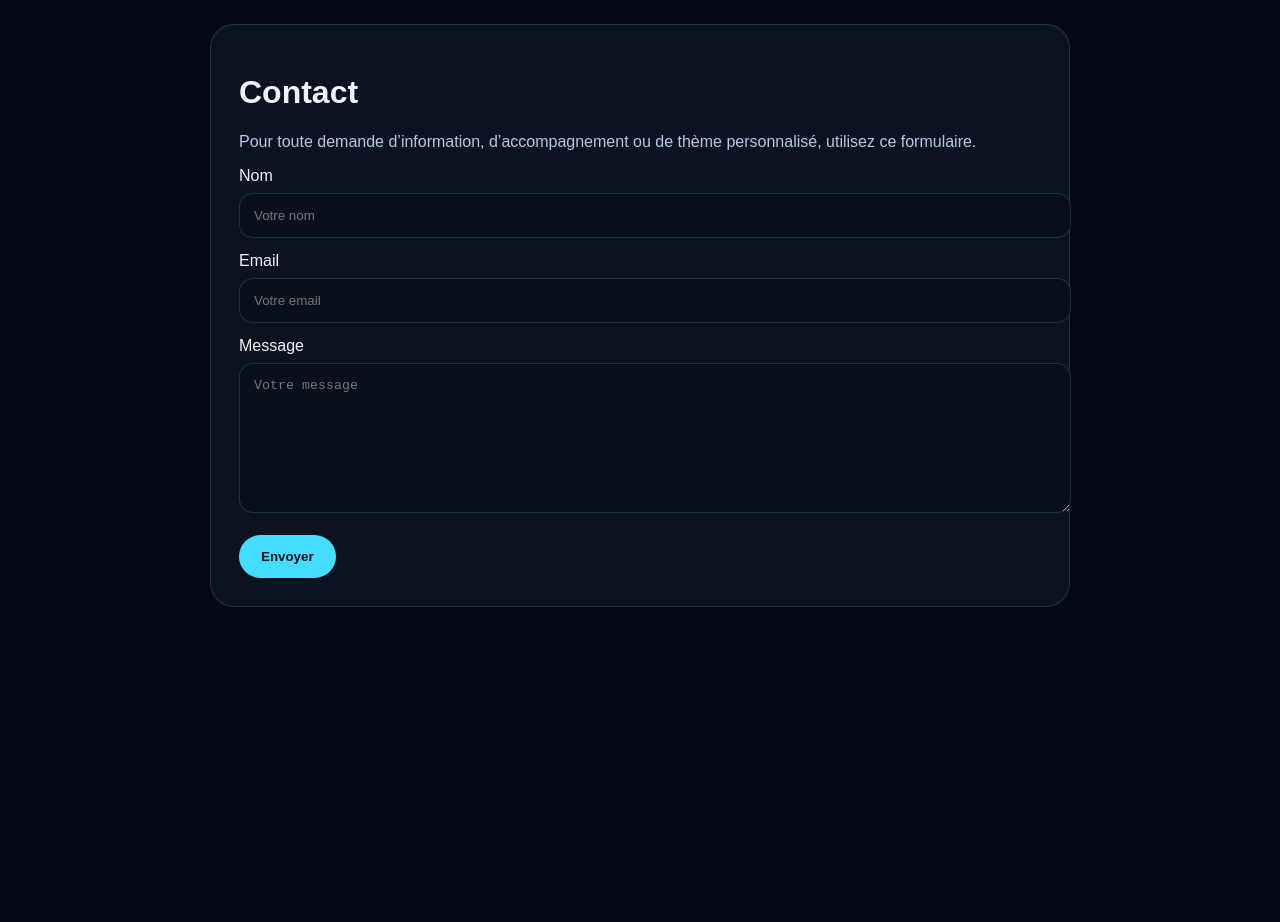
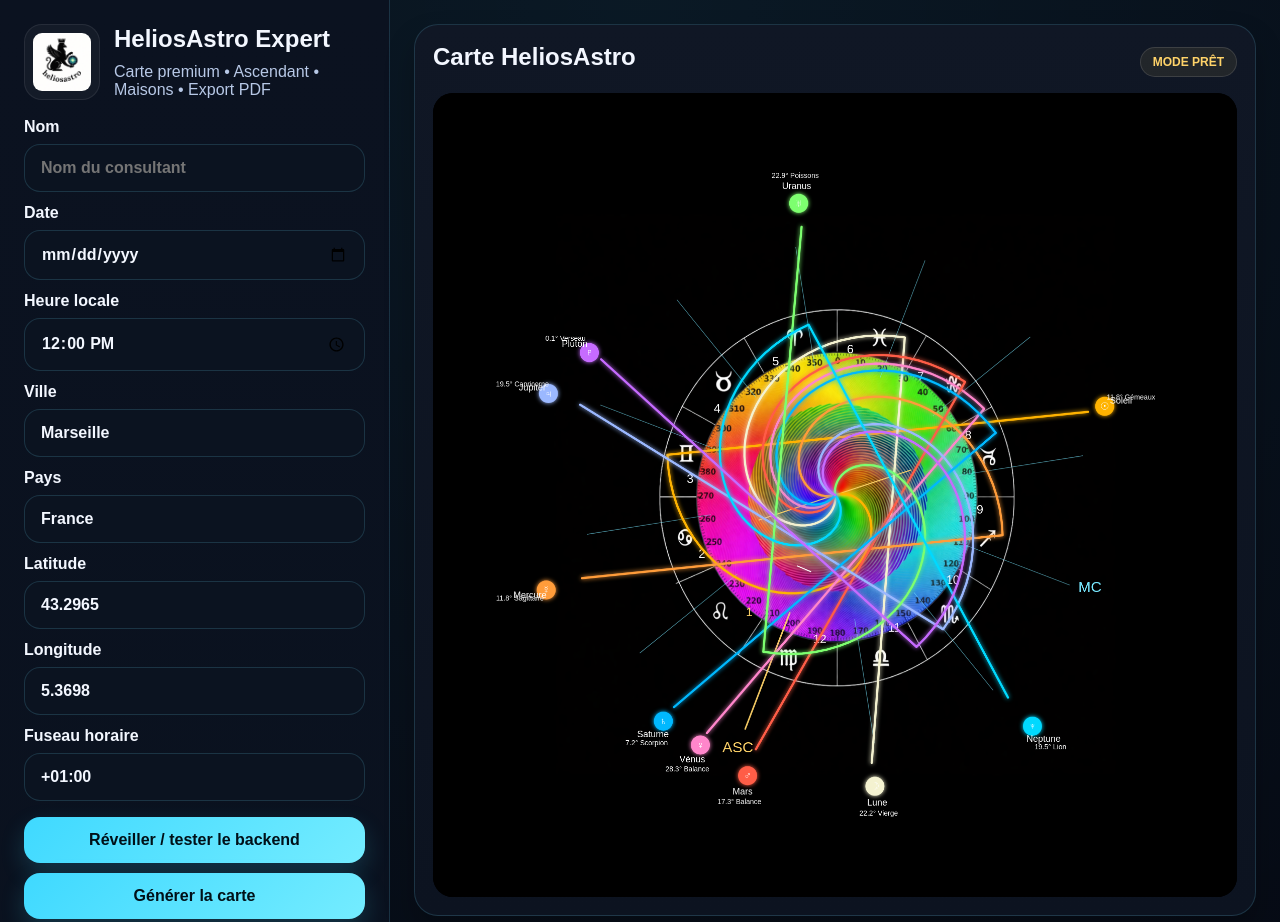
Before and after one commit to Helios120/heliocentrique, a plain HTML site: page expert/index.html in a window 1280 px wide. Shown: the top 922 px of the page. Before the commit the page ends 800 px from the top, so only its background shows below. Drawn offline with nearby package versions, Linux system fonts and the light colour scheme.

Commit message:
Update index.html

```diff
--- a/expert/index.html
+++ b/expert/index.html
@@ -2,31 +2,140 @@
 <html lang="fr">
 <head>
   <meta charset="UTF-8">
+  <meta http-equiv="Cache-Control" content="no-cache, no-store, must-revalidate">
+  <meta http-equiv="Pragma" content="no-cache">
+  <meta http-equiv="Expires" content="0">
   <meta name="viewport" content="width=device-width, initial-scale=1.0">
-  <title>Contact — Helios Astro</title>
-  <style>
-    body{margin:0;background:#050814;color:#eef5ff;font-family:Arial,Helvetica,sans-serif}
-    .wrap{max-width:860px;margin:0 auto;padding:24px}
-    .panel{background:#0c1320;border:1px solid rgba(91,214,255,.18);border-radius:24px;padding:28px}
-    label{display:block;margin:14px 0 8px}
-    input,textarea{width:100%;padding:14px;border-radius:14px;border:1px solid rgba(91,214,255,.18);background:#09101b;color:#eef5ff}
-    button{margin-top:18px;padding:14px 22px;border:none;border-radius:999px;background:#45ddff;color:#00131c;font-weight:800}
-    p{color:#b5c7e8}
-  </style>
+  <title>HeliosAstro Expert</title>
+  <meta name="theme-color" content="#060913">
+  <link rel="manifest" href="./manifest.webmanifest?v=401">
+  <link rel="icon" type="image/png" sizes="192x192" href="./assets/icon-192.png?v=401">
+  <link rel="icon" type="image/png" sizes="512x512" href="./assets/icon-512.png?v=401">
+  <link rel="stylesheet" href="./assets/expert.css?v=401">
+  <script src="https://cdn.jsdelivr.net/npm/jspdf@2.5.1/dist/jspdf.umd.min.js"></script>
 </head>
 <body>
-  <div class="wrap">
-    <div class="panel">
-      <h1>Contact</h1>
-      <p>Pour toute demande d’information, d’accompagnement ou de thème personnalisé, utilisez ce formulaire.</p>
-      <label>Nom</label>
-      <input type="text" placeholder="Votre nom">
-      <label>Email</label>
-      <input type="email" placeholder="Votre email">
-      <label>Message</label>
-      <textarea rows="8" placeholder="Votre message"></textarea>
-      <button type="button">Envoyer</button>
-    </div>
-  </div>
+  <main class="app-shell">
+    <aside class="sidebar">
+      <div class="brand-box">
+        <img src="./assets/logo-heliosastro.png?v=401" alt="Logo HeliosAstro" class="brand-logo">
+        <div>
+          <h1>HeliosAstro Expert</h1>
+          <p class="subtitle">Carte premium • Ascendant • Maisons • Export PDF</p>
+        </div>
+      </div>
+
+      <label>Nom
+        <input type="text" id="expert-name" placeholder="Nom du consultant">
+      </label>
+
+      <label>Date
+        <input type="date" id="expert-date">
+      </label>
+
+      <label>Heure locale
+        <input type="time" id="expert-time" value="12:00">
+      </label>
+
+      <label>Ville
+        <input type="text" id="expert-city" value="Marseille">
+      </label>
+
+      <label>Pays
+        <input type="text" id="expert-country" value="France">
+      </label>
+
+      <label>Latitude
+        <input type="number" id="expert-latitude" step="0.000001" value="43.2965">
+      </label>
+
+      <label>Longitude
+        <input type="number" id="expert-longitude" step="0.000001" value="5.3698">
+      </label>
+
+      <label>Fuseau horaire
+        <input type="text" id="expert-offset" value="+01:00">
+      </label>
+
+      <div class="button-stack">
+        <button id="health-btn">Réveiller / tester le backend</button>
+        <button id="generate-btn">Générer la carte</button>
+        <button id="demo-btn" class="secondary">Démo Helios</button>
+        <button id="save-btn" class="secondary">Sauvegarder</button>
+        <button id="load-btn" class="secondary">Recharger</button>
+        <button id="export-json-btn" class="secondary">Exporter JSON</button>
+        <button id="export-pdf-btn">Exporter PDF premium</button>
+      </div>
+
+      <div class="panel" id="status-box">Version 401 chargée. En attente.</div>
+
+      <div class="panel">
+        <h2>Lecture premium</h2>
+        <div id="premium-summary-box"></div>
+      </div>
+    </aside>
+
+    <section class="content">
+      <div class="panel chart-panel">
+        <div class="panel-head">
+          <h2>Carte HeliosAstro</h2>
+          <span class="badge" id="live-badge">MODE PRÊT</span>
+        </div>
+
+        <div class="canvas-stage">
+          <div class="canvas-square">
+            <canvas id="expert-canvas" width="1600" height="1600"></canvas>
+          </div>
+        </div>
+      </div>
+
+      <div class="grid-two">
+        <div class="panel">
+          <h2>Synthèse</h2>
+          <div id="summary-box"></div>
+        </div>
+
+        <div class="panel">
+          <h2>Aspects</h2>
+          <div id="aspects-box"></div>
+        </div>
+      </div>
+
+      <div class="grid-two">
+        <div class="panel">
+          <h2>Ascendant et MC</h2>
+          <div id="angles-box"></div>
+        </div>
+
+        <div class="panel">
+          <h2>Maisons</h2>
+          <div id="houses-box"></div>
+        </div>
+      </div>
+
+      <div class="panel">
+        <h2>Positions planétaires</h2>
+        <div id="planets-box"></div>
+      </div>
+
+      <div class="panel">
+        <h2>Notes privées</h2>
+        <textarea id="private-notes" rows="8" placeholder="Observations, axes d’interprétation..."></textarea>
+      </div>
+    </section>
+  </main>
+
+  <script>
+    (async function () {
+      if ("serviceWorker" in navigator) {
+        try {
+          const regs = await navigator.serviceWorker.getRegistrations();
+          for (const reg of regs) await reg.unregister();
+        } catch (e) {}
+      }
+    })();
+  </script>
+
+  <script src="./assets/expert.js?v=401"></script>
 </body>
 </html>
```
